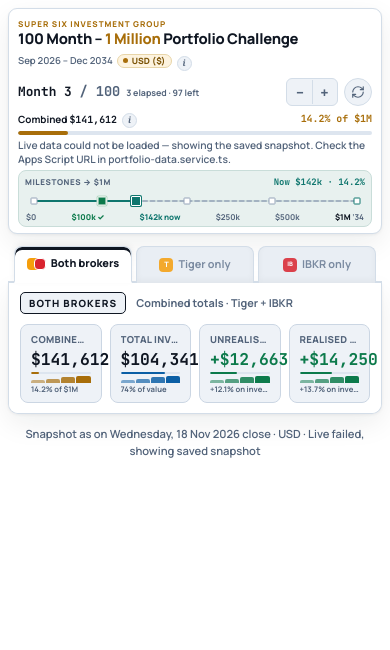
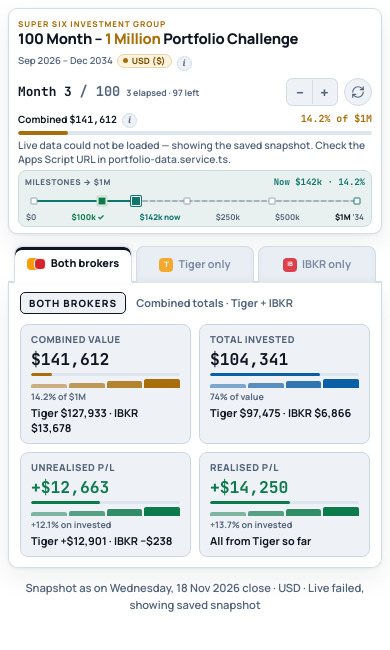
Before and after one commit to mmsenthilkumar/super-six-dashboard, an Angular app: page / in a window 390 px wide. Shown: the top 650 px of the page. Built offline with nearby package versions, Linux system fonts and the light colour scheme; no server answers.

Commit message:
Fix stat boxes on phones: 2-across so labels and values fit

```diff
--- a/src/app/shared/components/stat-grid/stat-grid.component.scss
+++ b/src/app/shared/components/stat-grid/stat-grid.component.scss
@@ -15,12 +15,16 @@
 .stat .g-lbl{display:none;font-size:.56rem;font-weight:700;color:var(--muted);margin-top:1px;white-space:nowrap;overflow:hidden;text-overflow:ellipsis}
 .pos{color:var(--green)} .neg{color:var(--red)}
 @media (max-width:760px){
-  .stat-grid{grid-template-columns:repeat(4,1fr);gap:3px;margin-top:4px}
-  .stat-grid .stat{padding:3px 4px;border-radius:5px}
-  .stat-grid .stat .k{font-size:.44rem;letter-spacing:.03em}
-  .stat-grid .stat .v{font-size:.66rem}
-  .stat-grid .stat .s{display:none}
-  .stat-grid .mini-bar{height:2px;margin-top:2px}
-  .stat-grid .mini-spark{height:7px;margin-top:2px;gap:1px}
-  .stat-grid .stat .g-lbl{display:block;font-size:.48rem;margin-top:1px}
+  /* 4-across on a phone squeezed every box: labels ellipsised ("COMBI…")
+     and values clipped ("$141,6"). 2-across gives each box room to show
+     its full label and value. Applies to the Combined overview and to the
+     per-broker 4-box strips, which share this component. */
+  .stat-grid{grid-template-columns:repeat(2,1fr);gap:6px;margin-top:4px}
+  .stat-grid .stat{padding:7px 9px;border-radius:7px}
+  .stat-grid .stat .k{font-size:.56rem;letter-spacing:.05em;white-space:normal}
+  .stat-grid .stat .v{font-size:.95rem;white-space:normal}
+  .stat-grid .stat .s{display:block;font-size:.62rem;margin-top:2px;white-space:normal}
+  .stat-grid .mini-bar{height:3px;margin-top:3px}
+  .stat-grid .mini-spark{height:9px;margin-top:3px;gap:2px}
+  .stat-grid .stat .g-lbl{display:block;font-size:.56rem;margin-top:2px;white-space:normal}
 }
```
